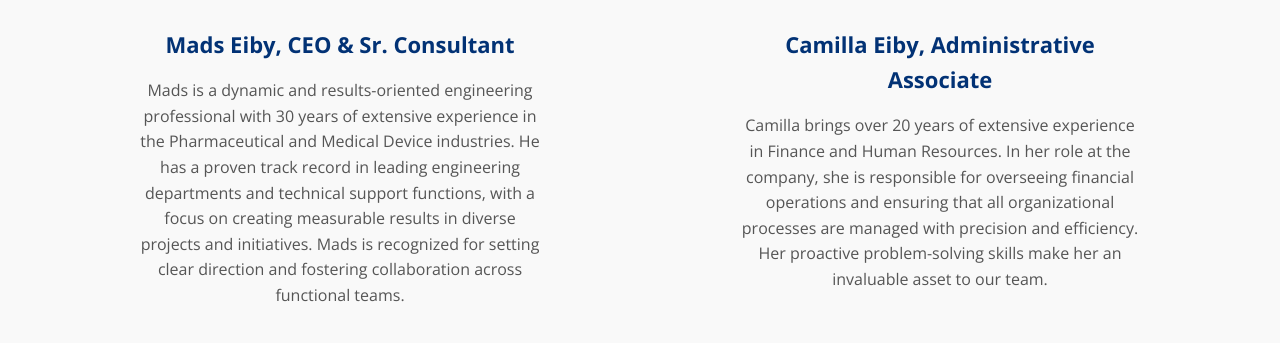
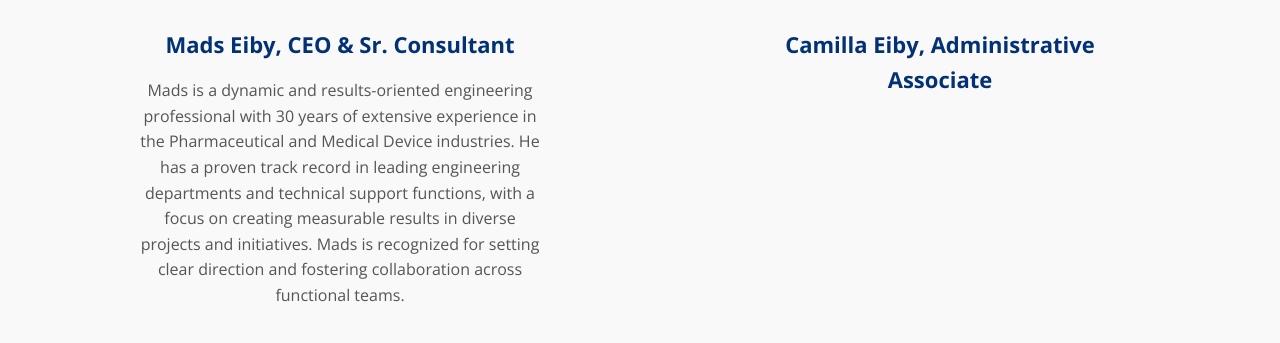
Before and after one commit to Kasper1616/EC_Static, a plain HTML site: page index.html in a window 1280 px wide. Shown: the part 1386-1729 px from the top of the page. Drawn offline with nearby package versions, Linux system fonts and the light colour scheme.

Commit message:
Removed Camilla subtext

```diff
--- a/index.html
+++ b/index.html
@@ -79,7 +79,6 @@
                 <div class="founder">
                     <img src="images/Camilla_Eiby.jpeg" alt="Camilla">
                     <h3>Camilla Eiby, Administrative Associate</h3>
-                    <p>Camilla brings over 20 years of extensive experience in Finance and Human Resources. In her role at the company, she is responsible for overseeing financial operations and ensuring that all organizational processes are managed with precision and efficiency. Her proactive problem-solving skills make her an invaluable asset to our team.</p>
                 </div>
             </div>
         <div>
```
